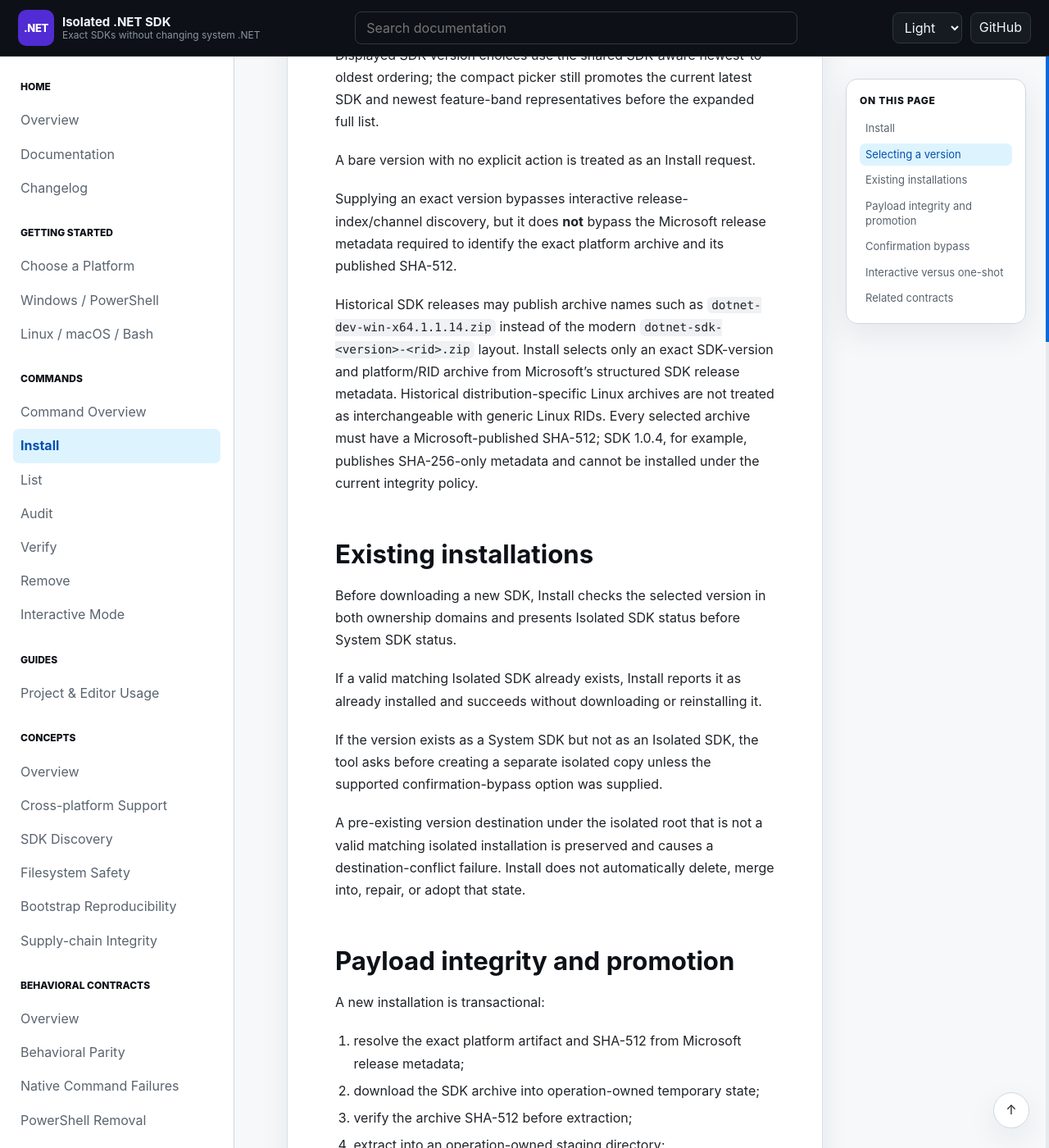
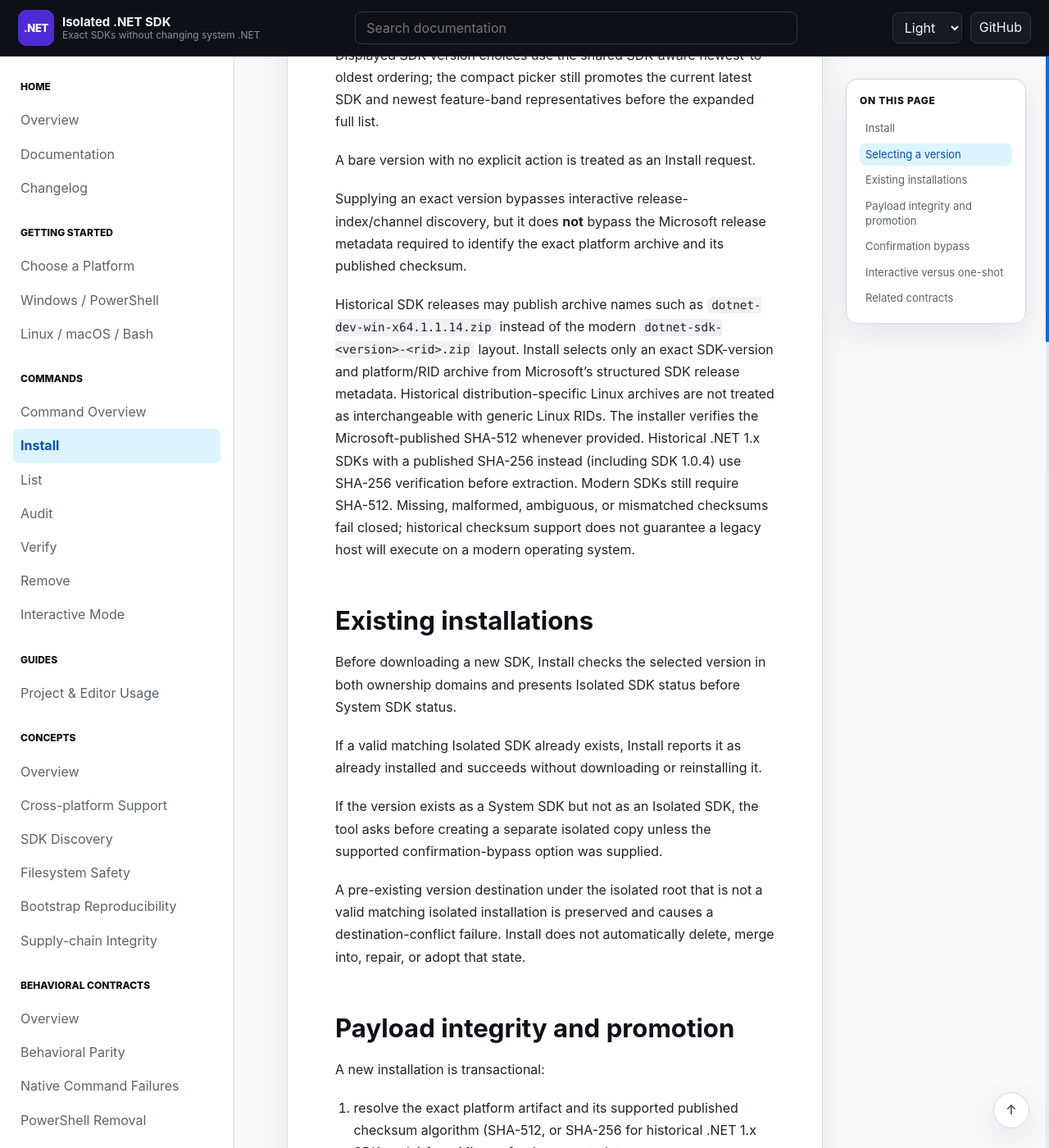
Before and after one commit to infoconex/isolated-dotnet-sdk, a Jekyll site: the page built from docs/commands/install.md, in a window 1280 px wide and 1400 px high, scrolled down 612 px. Shown: the whole window at 82% size. Built offline with Jekyll 4.4.1, drawn with Linux system fonts in a browser that asks for light colours; our own code applies the rules of GitHub Pages for plain Markdown files; some of the changed text lies outside the part shown.

Commit message:
docs: explain owner-approved legacy SHA-256 exception and modern SHA-512 boundary

```diff
--- a/docs/commands/install.md
+++ b/docs/commands/install.md
@@ -16,9 +16,9 @@ Displayed SDK version choices use the shared SDK-aware newest-to-oldest ordering
 
 A bare version with no explicit action is treated as an Install request.
 
-Supplying an exact version bypasses interactive release-index/channel discovery, but it does **not** bypass the Microsoft release metadata required to identify the exact platform archive and its published SHA-512.
+Supplying an exact version bypasses interactive release-index/channel discovery, but it does **not** bypass the Microsoft release metadata required to identify the exact platform archive and its published checksum.
 
-Historical SDK releases may publish archive names such as `dotnet-dev-win-x64.1.1.14.zip` instead of the modern `dotnet-sdk-<version>-<rid>.zip` layout. Install selects only an exact SDK-version and platform/RID archive from Microsoft's structured SDK release metadata. Historical distribution-specific Linux archives are not treated as interchangeable with generic Linux RIDs. Every selected archive must have a Microsoft-published SHA-512; SDK 1.0.4, for example, publishes SHA-256-only metadata and cannot be installed under the current integrity policy.
+Historical SDK releases may publish archive names such as `dotnet-dev-win-x64.1.1.14.zip` instead of the modern `dotnet-sdk-<version>-<rid>.zip` layout. Install selects only an exact SDK-version and platform/RID archive from Microsoft's structured SDK release metadata. Historical distribution-specific Linux archives are not treated as interchangeable with generic Linux RIDs. The installer verifies the Microsoft-published SHA-512 whenever provided. Historical .NET 1.x SDKs with a published SHA-256 instead (including SDK 1.0.4) use SHA-256 verification before extraction. Modern SDKs still require SHA-512. Missing, malformed, ambiguous, or mismatched checksums fail closed; historical checksum support does not guarantee a legacy host will execute on a modern operating system.
 
 ## Existing installations
 
@@ -34,9 +34,9 @@ A pre-existing version destination under the isolated root that is not a valid m
 
 A new installation is transactional:
 
-1. resolve the exact platform artifact and SHA-512 from Microsoft release metadata;
+1. resolve the exact platform artifact and its supported published checksum algorithm (SHA-512, or SHA-256 for historical .NET 1.x SDKs only) from Microsoft release metadata;
 2. download the SDK archive into operation-owned temporary state;
-3. verify the archive SHA-512 before extraction;
+3. verify the archive using that Microsoft-published checksum before extraction;
 4. extract into an operation-owned staging directory;
 5. require the staged host to run successfully and prove the requested exact SDK version. Hosts from the original .NET Core 1.x SDK generation, which do not support `--list-sdks`, must report the exact version with `--version` and report a `Base Path` inside the staged SDK's own `sdk/<version>` directory with `--info`. These checks run with a temporary pinned `global.json` and disabled multilevel lookup; the temporary verification files are removed. Newer SDK hosts retain `--list-sdks` verification;
 6. promote staging to the final version directory only while that destination remains absent; and
```
